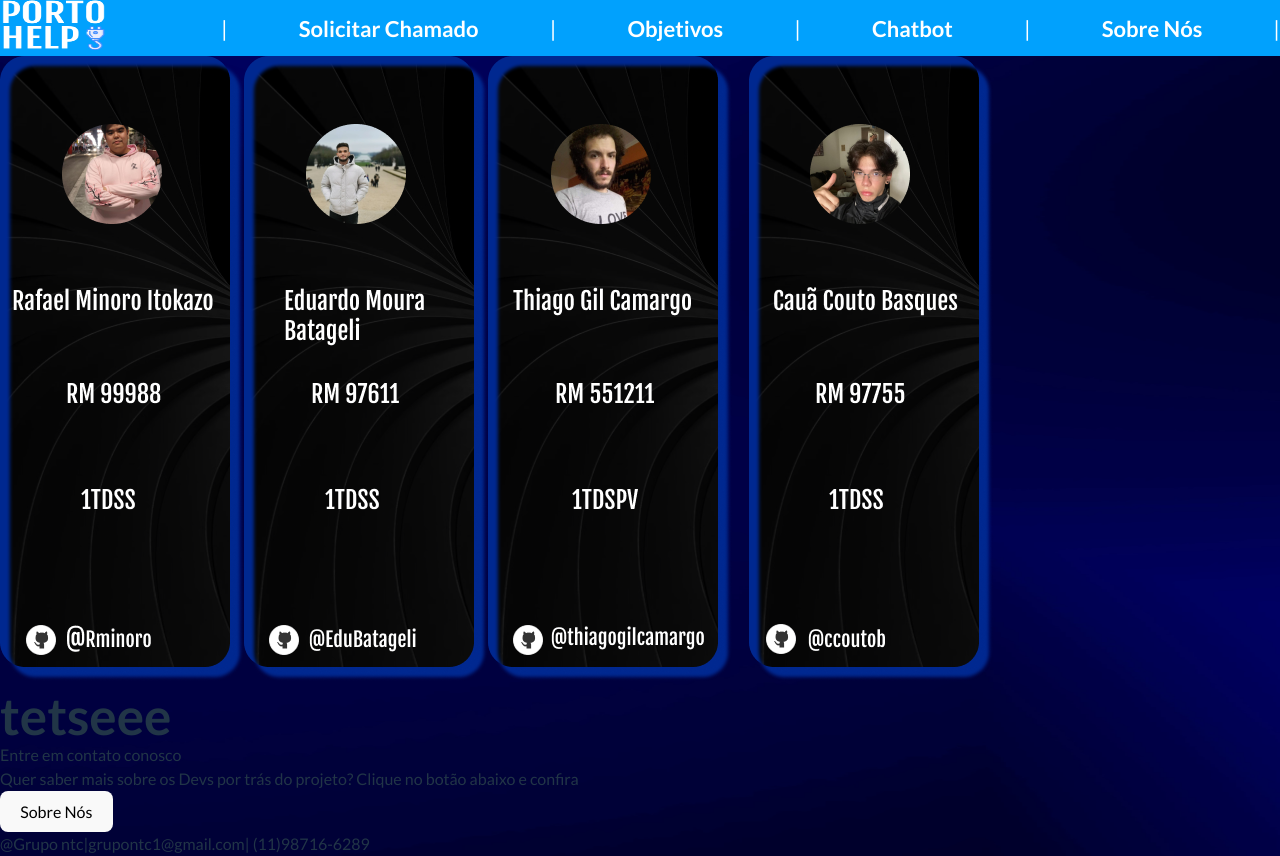
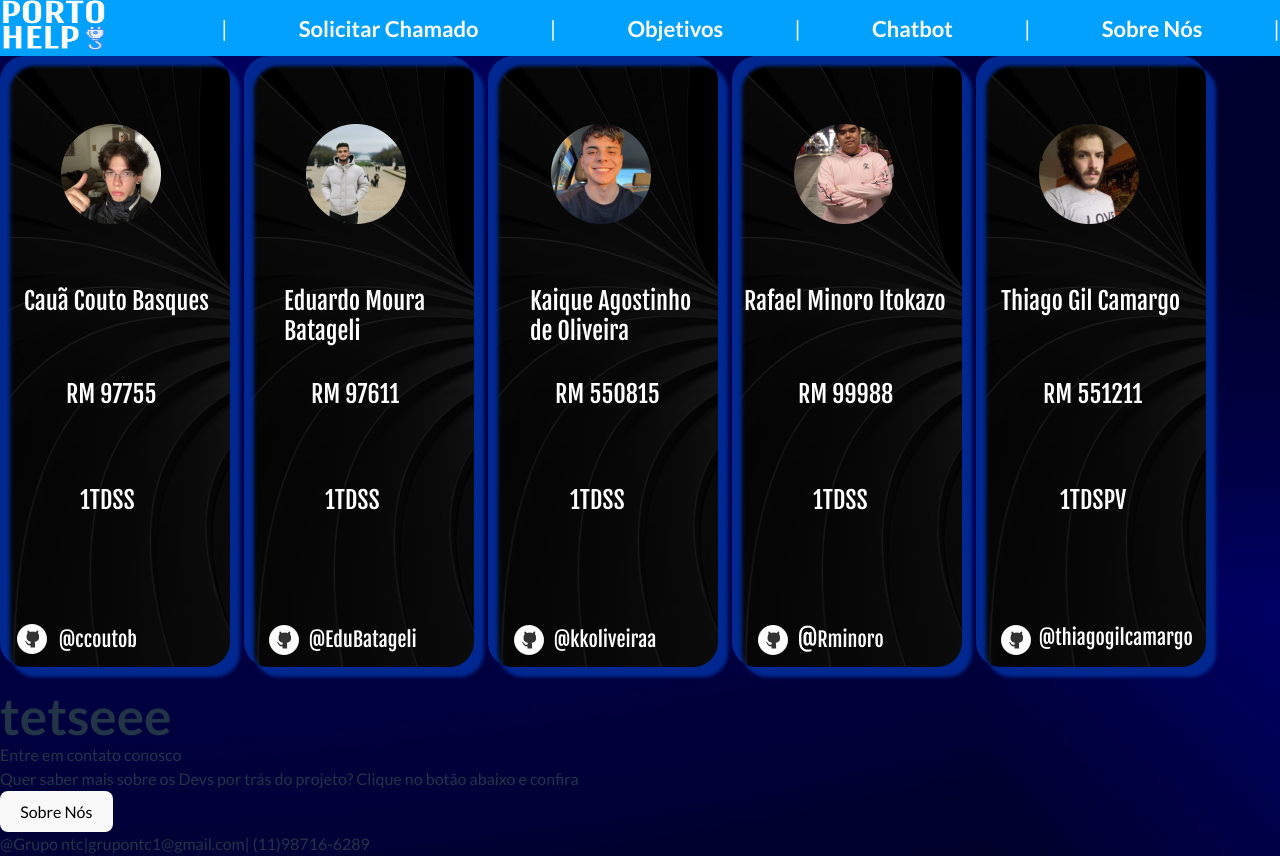
Before and after one commit to kkoliveiraa/Sprint_3_Web, a React (Vite) app in the folder challenge/: page /sobrenos in a window 1280 px wide. Built offline with nearby package versions, Linux system fonts and the light colour scheme.

Commit message:
arrumando em ordem alfabetica

```diff
--- a/challenge/src/routes/sobrenos/index.jsx
+++ b/challenge/src/routes/sobrenos/index.jsx
@@ -8,10 +8,12 @@ export default function Sobrenos(){
 
     return(
         <main>
+            <img id="motorista"src={caua} alt="motorista de caminhão dirigindo" />
+            <img id="motorista"src={edu} alt="motorista de caminhão dirigindo" />
+            <img id="motorista"src={kaka} alt="motorista de caminhão dirigindo" />
             <img id="motorista"src={rafa} alt="motorista de caminhão dirigindo" />
-            <img id="motorista"src={edu} alt="motorista de caminhão dirigindo" />
             <img id="motorista"src={thiago} alt="motorista de caminhão dirigindo" />
-            <img id="motorista"src={caua} alt="motorista de caminhão dirigindo" />
+
 
             <h1>tetseee</h1>
         </main>
```
